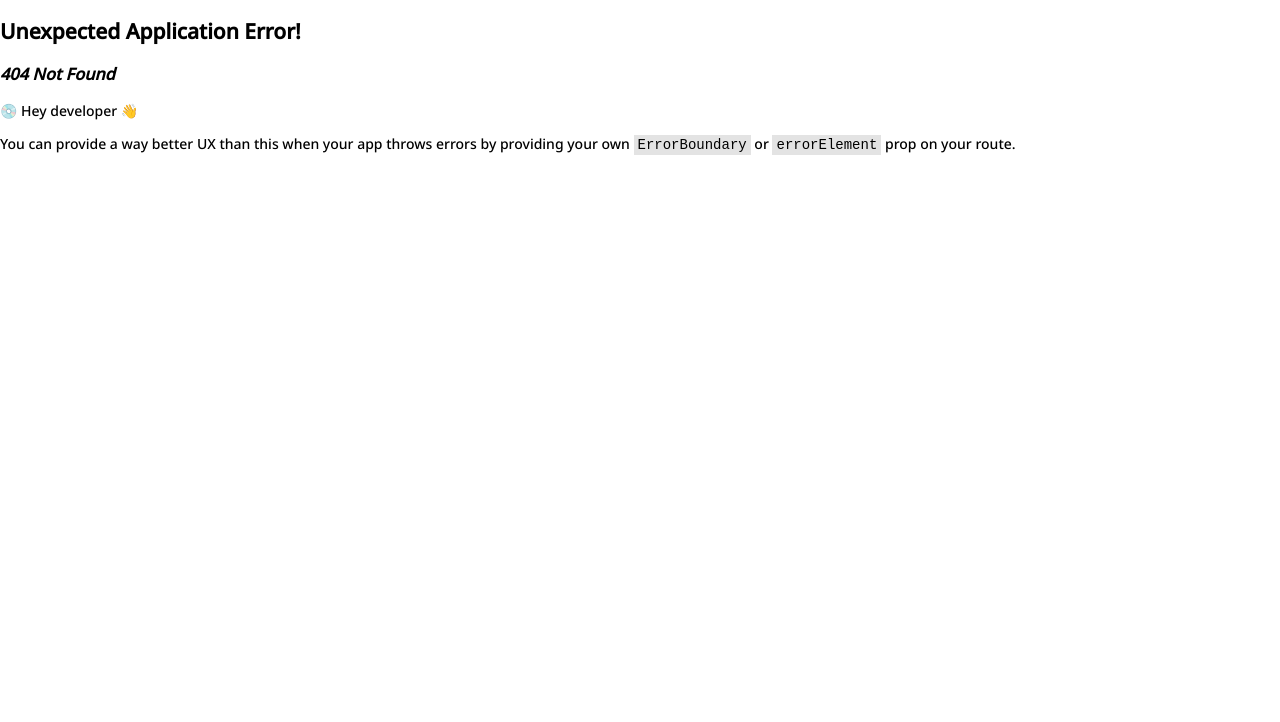
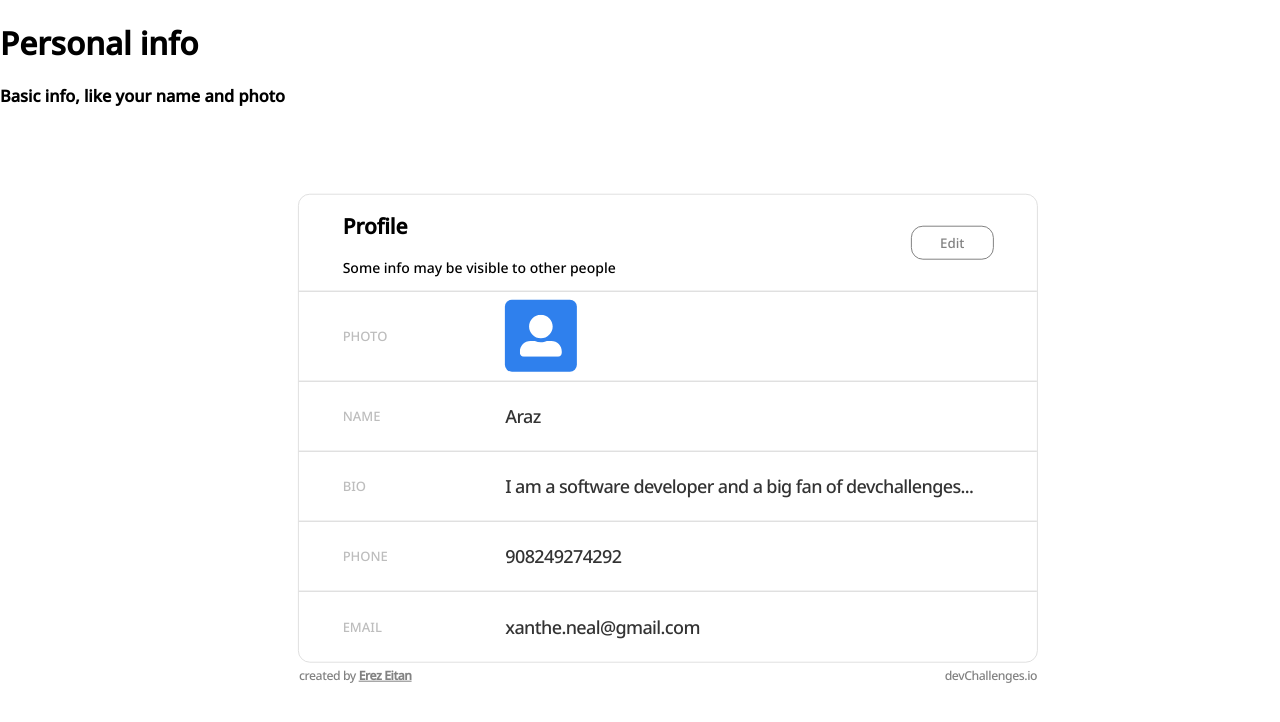
Before and after one commit to Cedrus81/ChatApp-frontend, a React (Vite) app: page /profile in a window 1280 px wide. Before the commit this address had no page. Shown: the top 722 px of the page. Built offline with nearby package versions, Linux system fonts and the light colour scheme.

Commit message:
optimized a bit of the SCSS, set up a mockup profile page

```diff
--- a/src/App.tsx
+++ b/src/App.tsx
@@ -4,6 +4,7 @@ import { useAppDispatch } from "./hooks";
 import { initialTheme } from "./store/slices/styleSlice";
 import Login from "./views/Login";
 import Signup from "./views/Signup";
+import Profile from "./views/Profile";
 const router = createBrowserRouter([
   {
     path: "/",
@@ -12,6 +13,10 @@ const router = createBrowserRouter([
   {
     path: "/signup",
     element: <Signup />
+  },
+  {
+    path: "/profile",
+    element: <Profile />
   }
 ]);
 
--- a/src/assets/scss/main.scss
+++ b/src/assets/scss/main.scss
@@ -4,6 +4,7 @@
 
 // PAGES
 @import 'pages/login.scss';
+@import 'pages/profile.scss';
 
 // CMPS
 @import 'cmps/input-box.scss';
--- a/src/assets/scss/pages/login.scss
+++ b/src/assets/scss/pages/login.scss
@@ -6,12 +6,11 @@
     padding-block: 3rem;
     padding-inline: 3.5rem;
     margin-block: 5rem;
-    h1{
-        font-size: 18px;
-        color: #333;
-    }
     p, pre{
         margin: 0;
+    }
+    a{
+        text-decoration: none;
     }
     form{
         display: flex;
@@ -30,23 +29,7 @@
             line-height: 1.25rem;
         }
     }
-    .text{
-        font-size: 14px;
-        letter-spacing: -0.035em;
-        // color: #828282;
-        text-align: center;
-        font-size: 0.875rem;
-        &.footnote{
-            position: absolute;
-            bottom: -3rem;
-            &.credit{
-                right:0
-            }
-            &.creator{
-                left: 0;
-            }
-        }
-    }
+
     > .social-strategy-list{
         display: flex;
         justify-content: center;
--- /dev/null
+++ b/src/assets/scss/pages/profile.scss
@@ -0,0 +1,52 @@
+.profile{
+    display: flex;
+    flex-direction: column;
+    width: 52.875rem;
+    border: 1px solid #E0E0E0;
+    border-radius: 12px;
+    section{
+        display: flex;
+        align-items: center;
+        padding-inline: 3.125rem;
+        min-height: 5rem;
+        border-bottom: 1px solid #D3D3D3;
+        &.profile-top{
+            justify-content: space-between;
+            button{
+                border: 1px solid #828282;
+                border-radius: 12px;
+                padding: 0.5rem 2rem;
+            }
+        }
+        &:last-of-type{
+            border-bottom: none;
+        }
+        span{
+            flex: 1;
+            font-size: 13px;
+            color: #BDBDBD
+        }
+        h3{
+            flex: 3;
+            letter-spacing: -0.035em;
+            font-weight: 500;
+            font-size: 18px;
+        }
+        .placeholder-photo{
+            &-container{
+                flex: 3;
+            }
+            display: flex;
+            justify-content: center;
+            align-items: center;
+            width: 72px;
+            height: 72px;
+            margin-block: 0.6rem;
+            border-radius: 0.5rem;
+            color: white;
+            svg{
+                transform: scale(3);
+            }
+        }
+    }
+}
--- a/src/assets/scss/setup/global.scss
+++ b/src/assets/scss/setup/global.scss
@@ -14,9 +14,25 @@ body{
 }
 
 body > #root {
-    font-family: 'Noto Sans';
     height: 100vh;
 }
+
+body,button{
+    font-family: 'Noto Sans';
+}
+
+button{
+    cursor: pointer;
+}
+
+h1{
+    font-size: 2.25rem;
+}
+h4{
+    font-size: 1.125rem;
+}
+
+
 
 .window{
     position: absolute;
@@ -26,4 +42,21 @@ body > #root {
     margin: 2em;
     border: 1px solid #BDBDBD;
     border-radius: 8px;
+    .text{
+        font-size: 14px;
+        letter-spacing: -0.035em;
+        // color: #828282;
+        text-align: center;
+        font-size: 0.875rem;
+        &.footnote{
+            position: absolute;
+            bottom: -2.5rem;
+            &.credit{
+                right:0
+            }
+            &.creator{
+                left: 0;
+            }
+        }
+    }
 }
--- a/src/views/Login.tsx
+++ b/src/views/Login.tsx
@@ -2,7 +2,6 @@ import { FontAwesomeIcon } from "@fortawesome/react-fontawesome";
 import { IoMdMail, IoMdLock } from "react-icons/io";
 import {  faGithub, faGoogle, faTwitter, faSquareFacebook } from "@fortawesome/free-brands-svg-icons";
 import { Link } from "react-router-dom";
-import { FormEvent } from "react";
 import { useAppDispatch } from "../hooks";
 import { signin } from "../store/slices/userSlice";
 import { yupResolver } from "@hookform/resolvers/yup";
@@ -59,8 +58,8 @@ const fields: FieldData[] = [
   return (
     <main className='login window'>
       <ThemeToggle dispatch={dispatch} />
-      <h2 data-theme="headline">Auth Wiedersehen</h2>
-      <h1 data-theme="headline">Login</h1>
+      <h3 data-theme="headline">Auth Wiedersehen</h3>
+      <h2 data-theme="headline">Login</h2>
       <form onSubmit={(e)=>handleSubmit(onSubmit)(e).catch((e)=>{
             // todo: add error handling logic
             console.log('serverside errors etc. logic should be here', e)})}>
--- /dev/null
+++ b/src/views/Profile.tsx
@@ -0,0 +1,61 @@
+import { FaUserAlt } from "react-icons/fa"
+import { User } from "../types"
+function Profile() {
+    //todo get logged in user from local storage
+    const fakeUser: User = {
+        id: 23,
+        email: 'xanthe.neal@gmail.com',
+        name: 'Araz',
+        bio: 'I am a software developer and a big fan of devchallenges...',
+        phone: '908249274292',
+    }
+    const { email, name, bio, phone, photo} = fakeUser
+  return (
+    <main>
+        <header className="profile-header">
+            <h1>Personal info</h1>
+            <h3>Basic info, like your name and photo</h3>
+        </header>
+        <article className="profile window">
+            <section className="profile-top">
+                <div>
+                    <h2>Profile</h2>
+                    <p>Some info may be visible to other people</p>
+                </div>
+                <button data-theme="text background">Edit</button>
+            </section>
+            <section>
+                <span>PHOTO</span>
+
+                {/* if user has photo */}
+                {/* <img src="" alt="" /> */}
+
+                {/* if not */}
+                <div className="placeholder-photo-container">
+                    <div className="placeholder-photo" data-theme="call-to-action"><FaUserAlt /></div>
+                </div>
+            </section>
+            <section>
+                <span>NAME</span>
+                <h3 data-theme="headline">{name}</h3>
+            </section>
+            <section>
+                <span>BIO</span>
+                <h3 data-theme="headline">{bio}</h3>
+            </section>
+            <section>
+                <span>PHONE</span>
+                <h3 data-theme="headline">{phone}</h3>
+            </section>
+            <section>
+                <span>EMAIL</span>
+                <h3 data-theme="headline">{email}</h3>
+            </section>
+            <p className="footnote creator text" data-theme="text">created by <u><b>Erez Eitan</b></u></p>
+            <p className="footnote credit text" data-theme="text">devChallenges.io</p>
+        </article>
+    </main>
+  )
+}
+
+export default Profile
--- a/src/views/Signup.tsx
+++ b/src/views/Signup.tsx
@@ -80,7 +80,6 @@ function Signup() {
 
         console.log(cleanedData)
         // todo dispatch and action and redirect after
-        // reset()
     }
     const CountryDatalist = useMemo(() =>
             <datalist id="country-codes" >
@@ -123,6 +122,8 @@ function Signup() {
             <button type="submit" className="call-to-action" data-theme="call-to-action">Sign up</button>
         </form>
         <p className="text" data-theme="text">Already have a user? <Link to='/'>Login page</Link></p>
+        <p className="footnote creator text" data-theme="text">created by <u><b>Erez Eitan</b></u></p>
+        <p className="footnote credit text" data-theme="text">devChallenges.io</p>
     </main>
   )
 }
```
